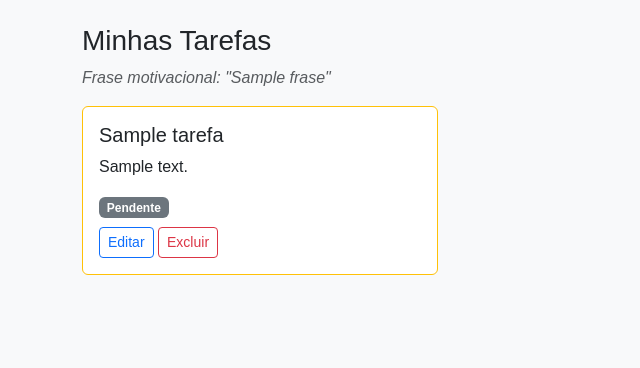
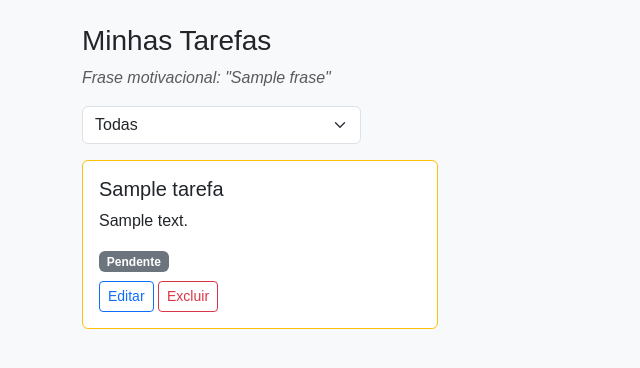
Before and after one commit to SofiaB-Riso/Python, a Flask app: template 40~41/templates/dashboard.html in a window 1280 px wide. Shown: the part 56-424 px from the top of the page, without its empty margins (0-640 px from the left). Run offline with Flask 3, Linux system fonts and the light colour scheme; the template is opened without the code that fills it: most values are stand-ins (such as "Sample title", 1, 10 or a date in 2020).

Commit message:
Update dashboard.html

```diff
--- a/40~41/templates/dashboard.html
+++ b/40~41/templates/dashboard.html
@@ -3,7 +3,17 @@
 <h3>Minhas Tarefas</h3>
 <p class="fst-italic text-muted">Frase motivacional: "{{ frase }}"</p>
 
-<div class="row">
+<!-- Dropdown de filtro -->
+<div class="mb-3">
+    <select id="filtro" class="form-select w-25">
+        <option value="todas">Todas</option>
+        <option value="Pendente">Pendentes</option>
+        <option value="Em andamento">Em andamento</option>
+        <option value="Concluída">Concluídas</option>
+    </select>
+</div>
+
+<div class="row" id="lista-tarefas">
     {% for tarefa in tarefas %}
     <div class="col-md-4">
         <div class="card mb-3
@@ -24,4 +34,38 @@
     </div>
     {% endfor %}
 </div>
+
+<script>
+document.getElementById("filtro").addEventListener("change", function() {
+    let status = this.value;
+    let url = status === "todas" ? "/dashboard" : "/tarefas/" + status;
+
+    if (status === "todas") {
+        location.reload();
+    } else {
+        fetch(url)
+        .then(res => res.json())
+        .then(data => {
+            let lista = document.getElementById("lista-tarefas");
+            lista.innerHTML = "";
+            data.forEach(t => {
+                lista.innerHTML += `
+                <div class="col-md-4">
+                    <div class="card mb-3 ${t.status === 'Pendente' ? 'border-warning' : t.status === 'Em andamento' ? 'border-primary' : 'border-success'}">
+                        <div class="card-body">
+                            <h5 class="card-title">${t.titulo}</h5>
+                            <p class="card-text">${t.descricao}</p>
+                            <span class="badge bg-secondary">${t.status}</span>
+                            <div class="mt-2">
+                                <a href="/editar/${t.id}" class="btn btn-sm btn-outline-primary">Editar</a>
+                                <a href="/excluir/${t.id}" class="btn btn-sm btn-outline-danger">Excluir</a>
+                            </div>
+                        </div>
+                    </div>
+                </div>`;
+            });
+        });
+    }
+});
+</script>
 {% endblock %}
```
